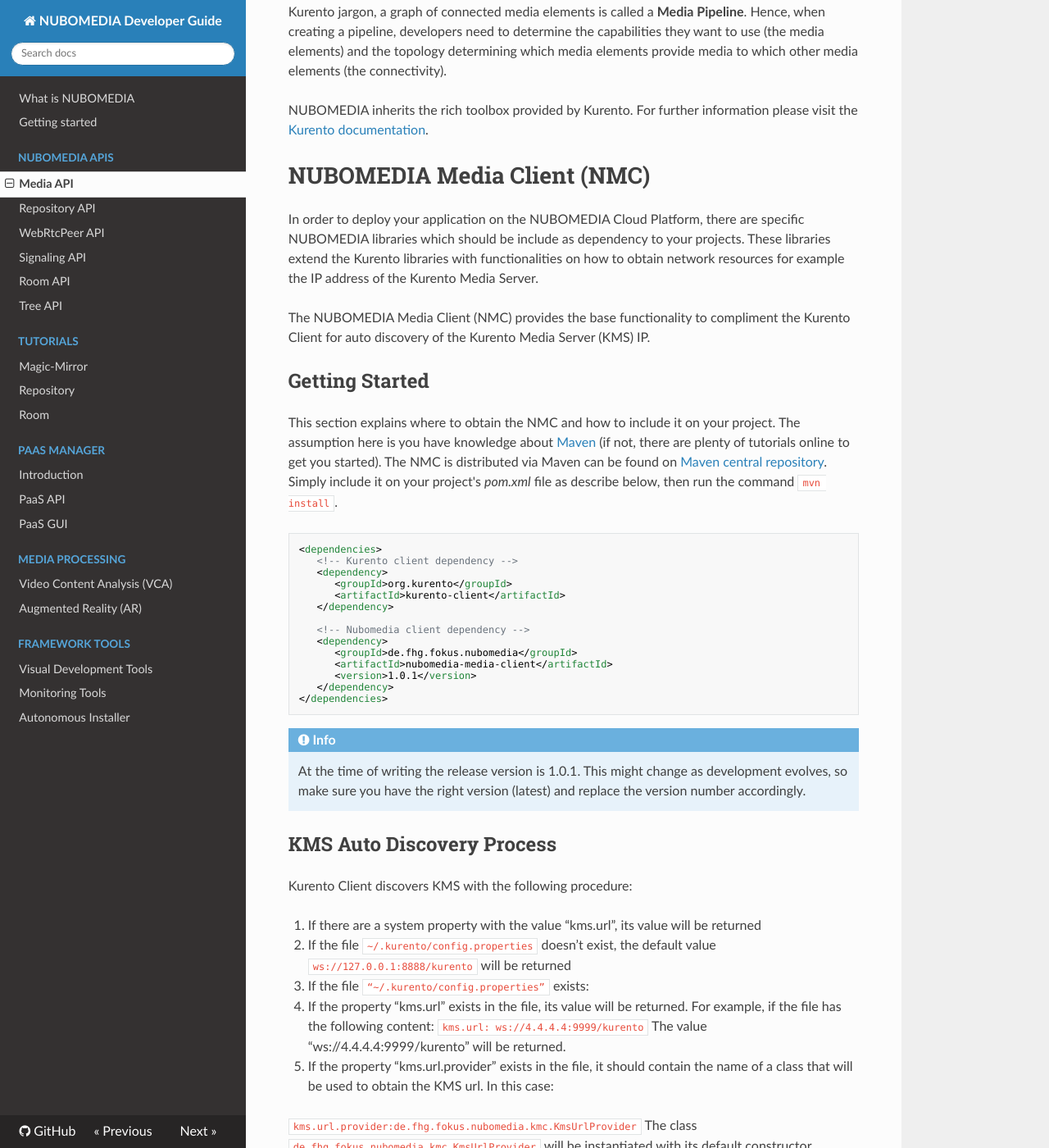
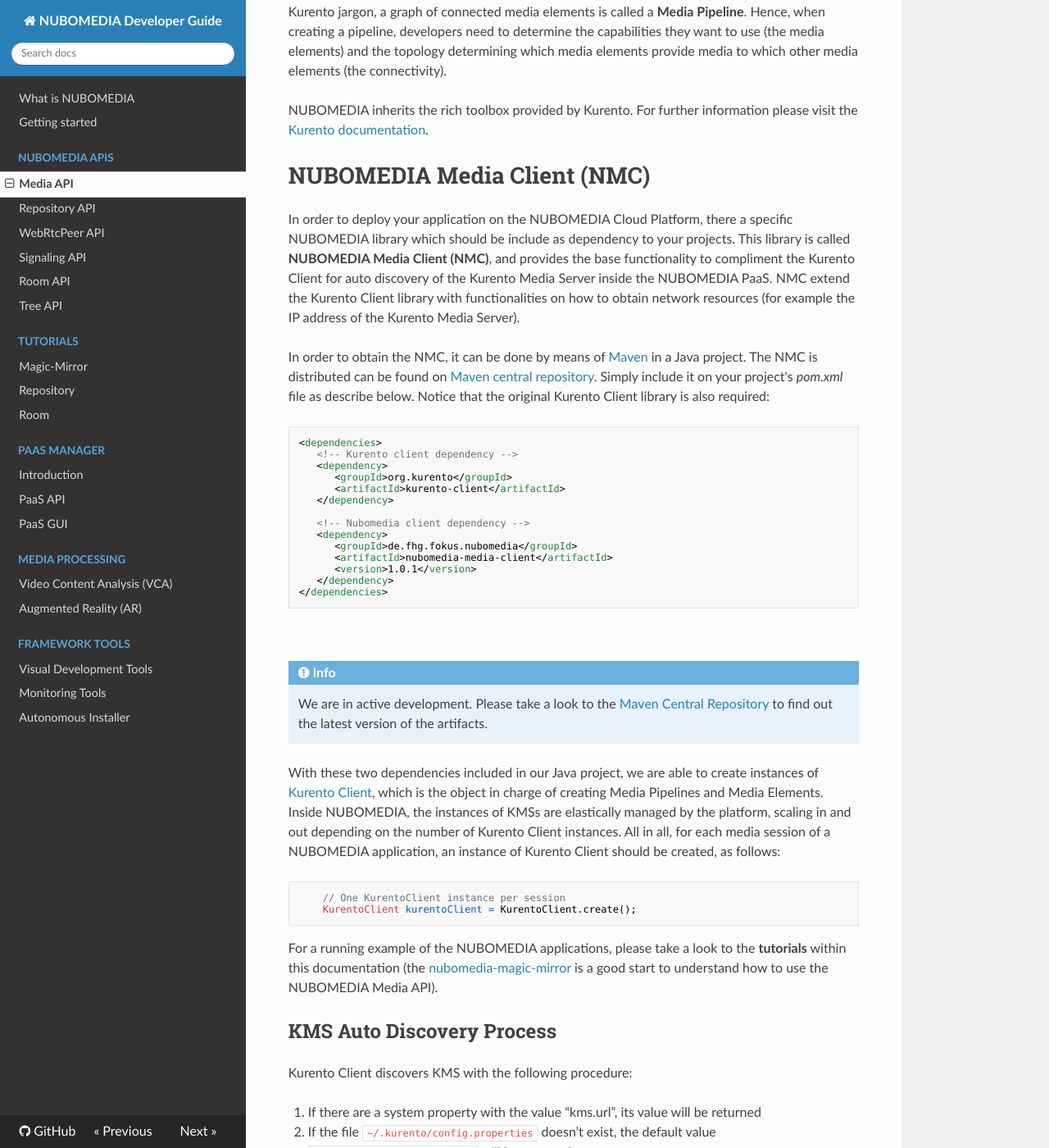
Before and after one commit to nubomedia/developer-guidelines, an MkDocs documentation site: the page built from docs/api/media.md, in a window 1280 px wide and 1400 px high, scrolled down 373 px. Shown: the whole window at 82% size. Built offline with MkDocs 1.6.1, drawn with Linux system fonts in a browser that asks for light colours; nearby versions of some CDN libraries; old or Windows-style settings are respelled for this version of MkDocs; some of the changed text lies outside the part shown.

Commit message:
Improve Media API page

````diff
--- a/docs/api/media.md
+++ b/docs/api/media.md
@@ -8,15 +8,11 @@ NUBOMEDIA inherits the rich toolbox provided by Kurento. For further information
 
 # NUBOMEDIA Media Client (NMC)
 
-In order to deploy your application on the NUBOMEDIA Cloud Platform, there are specific NUBOMEDIA libraries which should be include as dependency to your projects. These libraries extend the Kurento libraries with functionalities on how to obtain network resources for example the IP address of the Kurento Media Server.
+In order to deploy your application on the NUBOMEDIA Cloud Platform, there a specific NUBOMEDIA library which should be include as dependency to your projects. This library is called **NUBOMEDIA Media Client (NMC)**, and provides the base functionality to compliment the Kurento Client for auto discovery of the Kurento Media Server inside the NUBOMEDIA PaaS. NMC extend the Kurento Client library  with functionalities on how to obtain network resources (for example the IP address of the Kurento Media Server).
 
-The NUBOMEDIA Media Client (NMC) provides the base functionality to compliment the Kurento Client for auto discovery of the Kurento Media Server (KMS) IP.
+In order to obtain the NMC, it can be done by means of [Maven](https://maven.apache.org/) in a Java project. The NMC is distributed can be found on [Maven central repository](http://search.maven.org/#search%7Cga%7C1%7Cde.fhg). Simply include it on your project's *pom.xml* file as describe below. Notice that the original Kurento Client library is also required:
 
-## Getting Started
-
-This section explains where to obtain the NMC and how to include it on your project. The assumption here is you have knowledge about [Maven](https://maven.apache.org/) (if not, there are plenty of tutorials online to get you started). The NMC is distributed via Maven can be found on [Maven central repository](http://search.maven.org/#search%7Cga%7C1%7Cde.fhg). Simply include it on your project's *pom.xml* file as describe below, then run the command ```mvn install```.
-
-```
+```xml
 <dependencies>
    <!-- Kurento client dependency -->
    <dependency>
@@ -33,8 +29,19 @@ This section explains where to obtain the NMC and how to include it on your proj
 </dependencies>
 ```
 
+<br>
+
 !!! info
-    At the time of writing the release version is 1.0.1. This might change as development evolves, so make sure you have the right version (latest) and replace the version number accordingly.
+
+    We are in active development. Please take a look to the [Maven Central Repository](http://search.maven.org/) to find out the latest version of the artifacts.
+
+With these two dependencies included in our Java project, we are able to create instances of [Kurento Client](http://doc-kurento.readthedocs.org/en/stable/introducing_kurento.html#kurento-api-clients-and-protocol), which is the object in charge of creating Media Pipelines and Media Elements. Inside NUBOMEDIA, the instances of KMSs are elastically managed by the platform, scaling in and out depending on the number of Kurento Client instances. All in all, for each media session of a NUBOMEDIA application, an instance of Kurento Client should be created, as follows:
+
+```java
+    // One KurentoClient instance per session
+    KurentoClient kurentoClient = KurentoClient.create();
+```
+For a running example of the NUBOMEDIA applications, please take a look to the **tutorials** within this documentation (the [nubomedia-magic-mirror](../tutorial/nubomedia-magic-mirror.md) is a good start to understand how to use the NUBOMEDIA Media API).
 
 ## KMS Auto Discovery Process
 
@@ -60,12 +67,13 @@ Kurento Client discovers KMS with the following procedure:
 This class is a class in the NMC library which implements the interface ```org.kurento.client.internal.KmsProvider```.
 This interface provides the following methods:
 
-```
+```java
 String reserveKms(String id) throws NotEnoughResourcesException;
 String reserveKms(String id, int loadPoints) throws NotEnoughResourcesException;
 void releaseKms(String id);
 ```
-The method ```reserveKms()``` will be invoked and its value returned. If ```NotEnoughResourcesException``` exception is thrown, it will be thrown in KurentoClient.create() method.
+
+The method ```reserveKms()``` will be invoked and its value returned. If ```NotEnoughResourcesException``` exception is thrown, it will be thrown in ```KurentoClient.create()``` method.
 
 
 ## REST Interface to NUBOMEDIA Virtual Network Function (VNF)
@@ -73,7 +81,9 @@ The method ```reserveKms()``` will be invoked and its value returned. If ```NotE
 In conjunction to implementing the ```org.kurento.client.internal.KmsProvider``` this library uses a simple REST client to interact with VNF. This section is not necessary important for developing your application, but so you know how everything glues together, here are a few technical explanations.
 
 During deploying on the NUBOMEDIA PaaS, some environment variables are set by the NUBOMEDIA PaaS Manager on the application container with the address on which the VNF can be reached and also a Virtual Network Function Identifier for your application is created. The ```VNFRService``` interface provides the following API:
-```
+
+```java
+
 	/**
 	 * Returns a list of VNFRs managed by the Elastic Media Manager
 	 * @return a list of all virtual network function records
@@ -109,10 +119,13 @@ During deploying on the NUBOMEDIA PaaS, some environment variables are set by th
 	 */
 	public void sendHeartBeat(String internalAppId);
 ```
+
 And here is the connection:
+
 ```kurentoClient.Create().reserveKms()``` -> get instance of ```de.fhg.fokus.nubomedia.kmc.KmsUrlProvider```-> ```VNFRService.registerApplication()``` return KMSURL or throws ```NotEnoughResourcesException```
 
 If return KMSURL = TRUE then ```VNFRService.sendHeartBeat``` every 1 minute to VNF for the KMS.
 
 Subsequently:
-```kurentoClient.Create().releaseKms()``` -> get instance of ```de.fhg.fokus.nubomedia.kmc.KmsUrlProvider```-> ```VNFRService.unregisterApplication()``` return void or throws ```NotEnoughResourcesException``` -> stopHeartBeatTask();
+
+```kurentoClient.Create().releaseKms()``` -> get instance of ```de.fhg.fokus.nubomedia.kmc.KmsUrlProvider```-> ```VNFRService.unregisterApplication()``` return void or throws ```NotEnoughResourcesException``` -> ```stopHeartBeatTask();```
````
